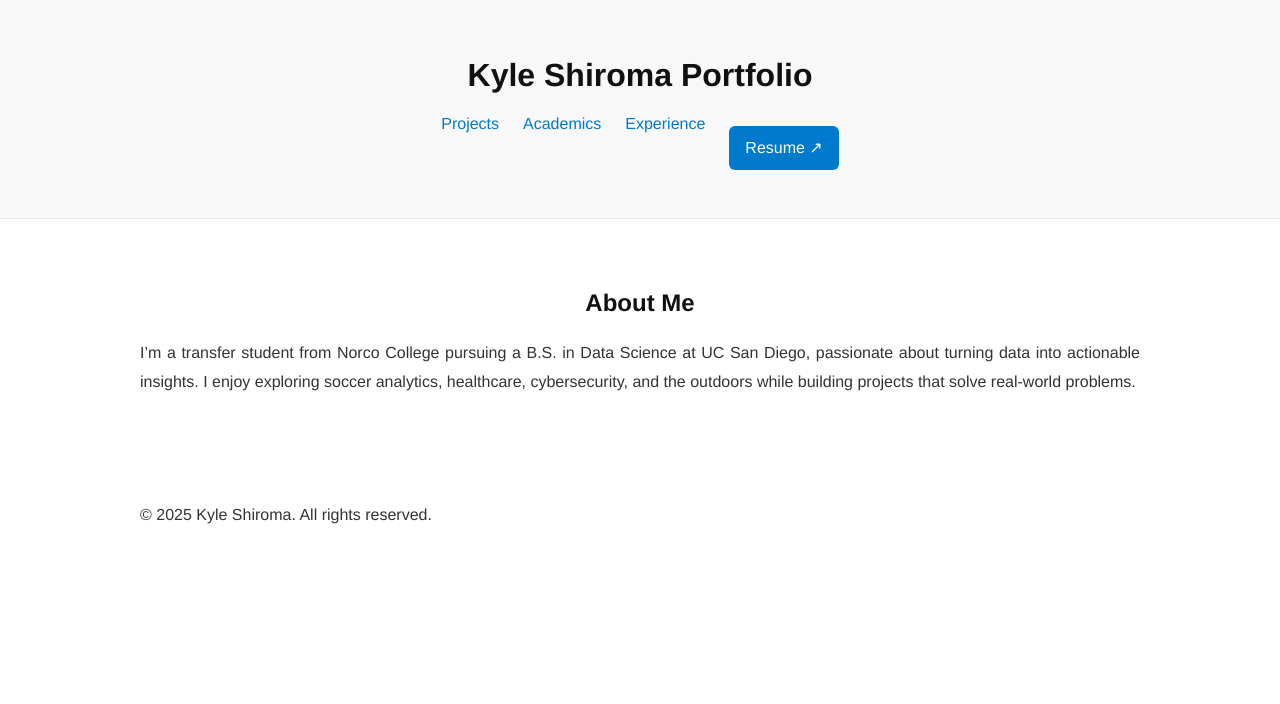
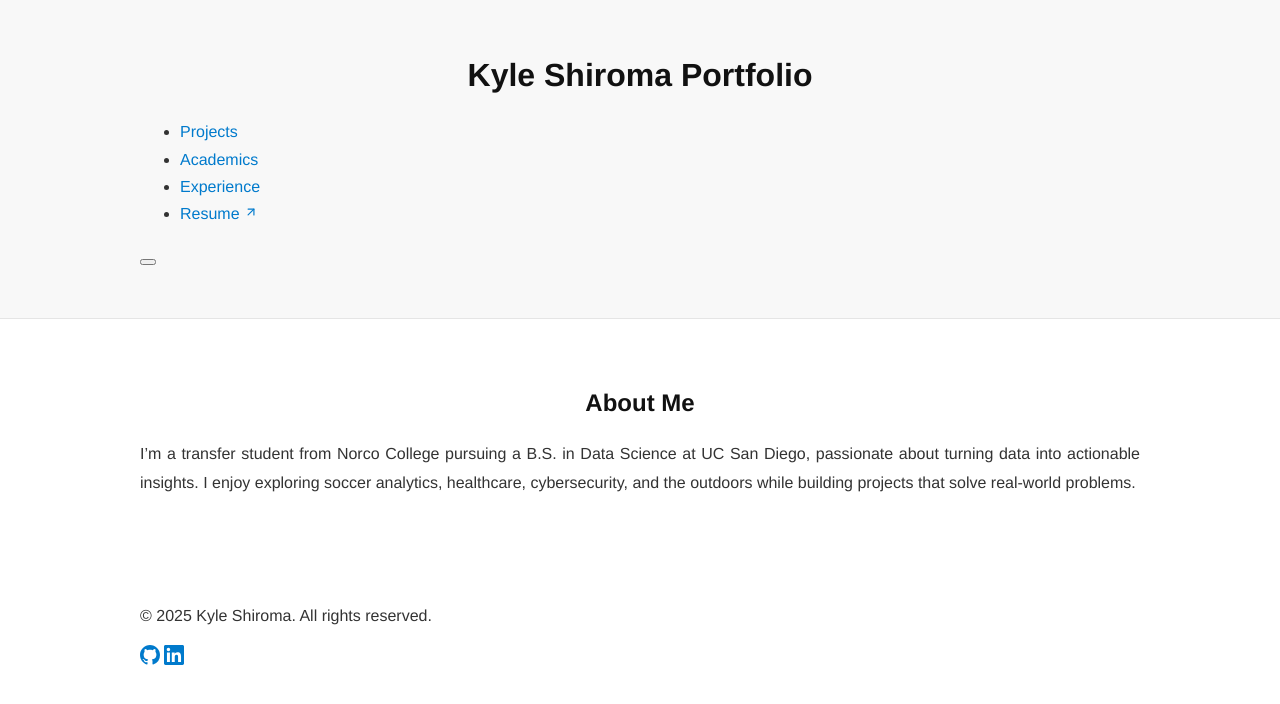
Before and after one commit to k-shiroma-code/k-shiroma-code.github.io, a Jekyll site: the page built from index.md, in a window 1280 px wide. Shown: the top 704 px of the page. Built offline with Jekyll 4.4.1, drawn with Linux system fonts in a browser that asks for light colours.

Commit message:
Update default.html

```diff
--- a/_layouts/default.html
+++ b/_layouts/default.html
@@ -2,33 +2,112 @@
 <html lang="en">
 <head>
   <meta charset="UTF-8">
+  <meta name="viewport" content="width=device-width, initial-scale=1.0">
+  <meta name="description" content="Kyle Shiroma - Data Scientist & Machine Learning Engineer Portfolio">
+  <meta name="author" content="Kyle Shiroma">
   <title>{{ page.title }} | {{ site.title }}</title>
-  <meta name="viewport" content="width=device-width, initial-scale=1.0">
+
+  <!-- Stylesheets -->
   <link rel="stylesheet" href="{{ '/assets/css/style.css' | relative_url }}">
+
+  <!-- Favicon -->
+  <link rel="icon" type="image/x-icon" href="{{ '/assets/img/favicon.ico' | relative_url }}">
+
+  <!-- Open Graph / Social Media -->
+  <meta property="og:type" content="website">
+  <meta property="og:title" content="{{ page.title }} | {{ site.title }}">
+  <meta property="og:description" content="Data Scientist & Machine Learning Engineer Portfolio">
+  <meta property="og:url" content="{{ site.url }}{{ page.url }}">
 </head>
+
 <body>
-  <header>
+  <!-- Header -->
+  <header role="banner" class="site-header">
     <div class="container">
-      <h1><a href="{{ '/' | relative_url }}">{{ site.title }}</a></h1>
-      <nav class="nav-center">
-        <a href="{{ '/projects/' | relative_url }}">Projects</a>
-        <a href="{{ '/academics/' | relative_url }}">Academics</a>
-        <a href="{{ '/experience/' | relative_url }}">Experience</a>
-        <a class="button" href="{{ '/assets/pdf/Kyle_Shiroma_Resume_2025_Github.pdf' | relative_url }}" target="_blank">
-          Resume ↗
-        </a>
-      </nav>
+      <div class="header-content">
+        <h1 class="site-title">
+          <a href="{{ '/' | relative_url }}" aria-label="Home">{{ site.title }}</a>
+        </h1>
+
+        <nav role="navigation" class="main-navigation" aria-label="Main navigation">
+          <ul class="nav-list">
+            <li><a href="{{ '/projects/' | relative_url }}" {% if page.url == '/projects/' %}aria-current="page"{% endif %}>Projects</a></li>
+            <li><a href="{{ '/academics/' | relative_url }}" {% if page.url == '/academics/' %}aria-current="page"{% endif %}>Academics</a></li>
+            <li><a href="{{ '/experience/' | relative_url }}" {% if page.url == '/experience/' %}aria-current="page"{% endif %}>Experience</a></li>
+            <li>
+              <a class="resume-button"
+                 href="{{ '/assets/pdf/Kyle_Shiroma_Resume_2025_Github.pdf' | relative_url }}"
+                 target="_blank"
+                 rel="noopener noreferrer"
+                 aria-label="Download Resume (opens in new tab)">
+                Resume
+                <svg width="14" height="14" viewBox="0 0 24 24" fill="none" stroke="currentColor" stroke-width="2" stroke-linecap="round" stroke-linejoin="round" aria-hidden="true">
+                  <path d="M7 7h10v10"></path>
+                  <path d="M7 17 17 7"></path>
+                </svg>
+              </a>
+            </li>
+          </ul>
+        </nav>
+
+        <!-- Mobile Menu Button -->
+        <button class="mobile-menu-toggle" aria-label="Toggle mobile menu" aria-expanded="false">
+          <span class="hamburger-line"></span>
+          <span class="hamburger-line"></span>
+          <span class="hamburger-line"></span>
+        </button>
+      </div>
     </div>
   </header>
 
-  <main class="container">
-    {{ content }}
+  <!-- Main Content -->
+  <main role="main" class="main-content">
+    <div class="container">
+      {{ content }}
+    </div>
   </main>
 
-  <footer>
+  <!-- Footer -->
+  <footer role="contentinfo" class="site-footer">
     <div class="container">
-      <p>© {{ site.time | date: '%Y' }} Kyle Shiroma. All rights reserved.</p>
+      <div class="footer-content">
+        <p class="copyright">
+          © {{ site.time | date: '%Y' }} Kyle Shiroma. All rights reserved.
+        </p>
+
+        <div class="social-links" aria-label="Social media links">
+          <!-- Add your social links here -->
+          <a href="https://github.com/k-shiroma-code" target="_blank" rel="noopener noreferrer" aria-label="GitHub profile">
+            <svg width="20" height="20" viewBox="0 0 24 24" fill="currentColor" aria-hidden="true">
+              <path d="M12 0C5.37 0 0 5.37 0 12c0 5.31 3.435 9.795 8.205 11.385.6.105.825-.255.825-.57 0-.285-.015-1.23-.015-2.235-3.015.555-3.795-.735-4.035-1.41-.135-.345-.72-1.41-1.23-1.695-.42-.225-1.02-.78-.015-.795.945-.015 1.62.87 1.845 1.23 1.08 1.815 2.805 1.305 3.495.99.105-.78.42-1.305.765-1.605-2.67-.3-5.46-1.335-5.46-5.925 0-1.305.465-2.385 1.23-3.225-.12-.3-.54-1.53.12-3.18 0 0 1.005-.315 3.3 1.23.96-.27 1.98-.405 3-.405s2.04.135 3 .405c2.295-1.56 3.3-1.23 3.3-1.23.66 1.65.24 2.88.12 3.18.765.84 1.23 1.905 1.23 3.225 0 4.605-2.805 5.625-5.475 5.925.435.375.81 1.095.81 2.22 0 1.605-.015 2.895-.015 3.3 0 .315.225.69.825.57A12.02 12.02 0 0024 12c0-6.63-5.37-12-12-12z"/>
+            </svg>
+          </a>
+
+          <a href="https://linkedin.com/in/your-profile" target="_blank" rel="noopener noreferrer" aria-label="LinkedIn profile">
+            <svg width="20" height="20" viewBox="0 0 24 24" fill="currentColor" aria-hidden="true">
+              <path d="M20.447 20.452h-3.554v-5.569c0-1.328-.027-3.037-1.852-3.037-1.853 0-2.136 1.445-2.136 2.939v5.667H9.351V9h3.414v1.561h.046c.477-.9 1.637-1.85 3.37-1.85 3.601 0 4.267 2.37 4.267 5.455v6.286zM5.337 7.433c-1.144 0-2.063-.926-2.063-2.065 0-1.138.92-2.063 2.063-2.063 1.14 0 2.064.925 2.064 2.063 0 1.139-.925 2.065-2.064 2.065zm1.782 13.019H3.555V9h3.564v11.452zM22.225 0H1.771C.792 0 0 .774 0 1.729v20.542C0 23.227.792 24 1.771 24h20.451C23.2 24 24 23.227 24 22.271V1.729C24 .774 23.2 0 22.222 0h.003z"/>
+            </svg>
+          </a>
+        </div>
+      </div>
     </div>
   </footer>
+
+  <!-- Mobile Menu Script -->
+  <script>
+    document.addEventListener('DOMContentLoaded', function() {
+      const mobileToggle = document.querySelector('.mobile-menu-toggle');
+      const navigation = document.querySelector('.main-navigation');
+
+      if (mobileToggle && navigation) {
+        mobileToggle.addEventListener('click', function() {
+          const isExpanded = this.getAttribute('aria-expanded') === 'true';
+          this.setAttribute('aria-expanded', !isExpanded);
+          navigation.classList.toggle('is-open');
+          document.body.classList.toggle('mobile-menu-open');
+        });
+      }
+    });
+  </script>
 </body>
 </html>
```
